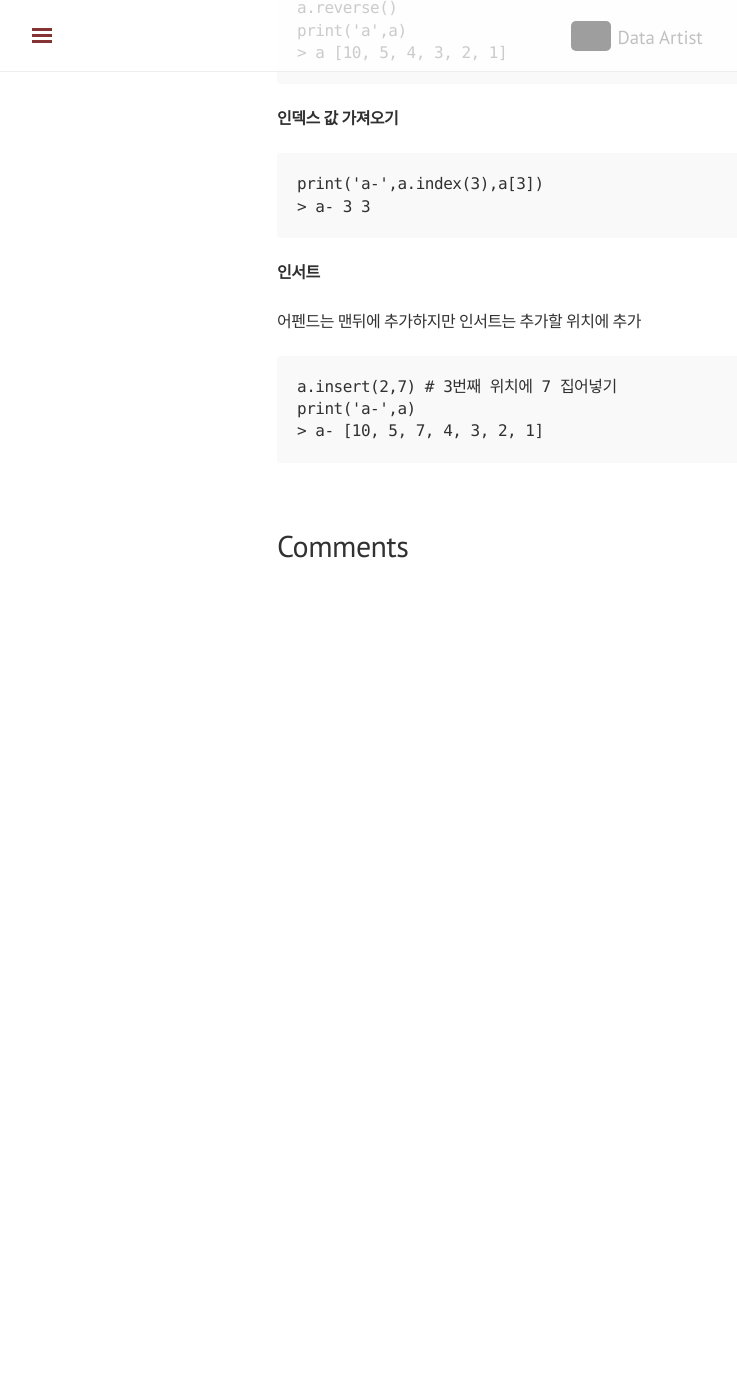
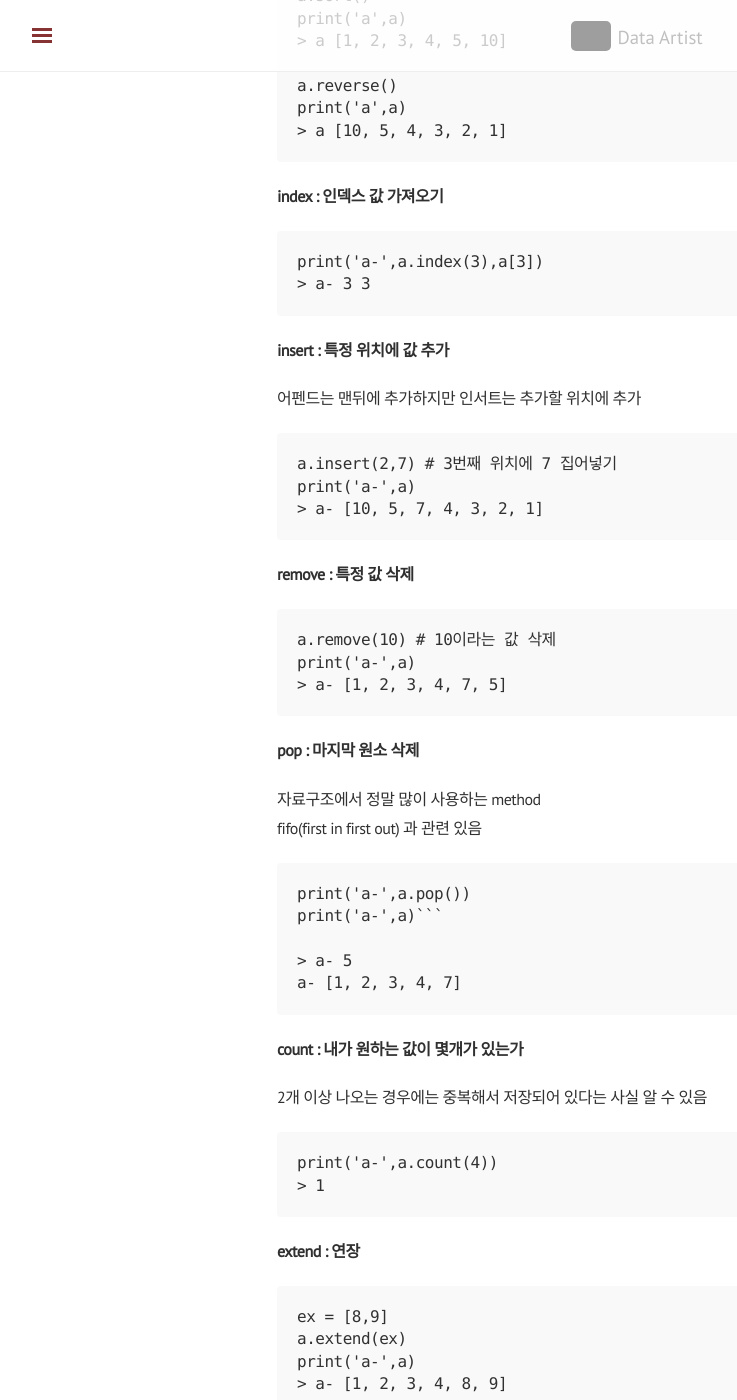
Before and after one commit to shanny924/shanny924.github.io, a Jekyll site: the page built from _posts/2020-03-27-python#4.md, in a window 1280 px wide and 1400 px high, scrolled down 3157 px. Shown: the whole window, without its empty margins (3-740 px from the left). Built offline with Jekyll 4.4.1, drawn with Linux system fonts in a browser that asks for light colours; nearby versions of some CDN libraries; comment, search, counter and statistics services are not loaded; before the commit the page ends 3731 px from its top, so only the background shows below that; some of the changed text lies outside the part shown; grey boxes are pictures that could not be loaded.

Commit message:
Update 2020-03-27-python#4.md

````diff
--- a/_posts/2020-03-27-python#4.md
+++ b/_posts/2020-03-27-python#4.md
@@ -106,7 +106,9 @@ print('c- ', c)
 > c-  [4, 85]
 ```
 
-**제거**
+**del : 제거**
+
+내가 원하는 인덱스 값을 제거함
 
 ```
 del c[2]
@@ -131,7 +133,7 @@ print('a',a)
 > a [10, 5, 4, 3, 2, 1]
 ```
 
-**인덱스 값 가져오기**
+**index : 인덱스 값 가져오기**
 
 ```
 print('a-',a.index(3),a[3])
@@ -139,7 +141,7 @@ print('a-',a.index(3),a[3])
 ```
 
 
-**인서트**
+**insert : 특정 위치에 값 추가**
 
 어펜드는 맨뒤에 추가하지만 인서트는 추가할 위치에 추가
 
@@ -148,3 +150,72 @@ a.insert(2,7) # 3번째 위치에 7 집어넣기
 print('a-',a)
 > a- [10, 5, 7, 4, 3, 2, 1]
 ```
+
+**remove : 특정 값 삭제**
+
+```
+a.remove(10) # 10이라는 값 삭제
+print('a-',a)
+> a- [1, 2, 3, 4, 7, 5]
+```
+
+**pop : 마지막 원소 삭제**
+
+자료구조에서 정말 많이 사용하는 method
+fifo(first in first out) 과 관련 있음
+
+```
+print('a-',a.pop())
+print('a-',a)```
+
+> a- 5
+a- [1, 2, 3, 4, 7]
+```
+
+
+**count : 내가 원하는 값이 몇개가 있는가**
+
+2개 이상 나오는 경우에는 중복해서 저장되어 있다는 사실 알 수 있음
+
+```
+print('a-',a.count(4))
+> 1
+```
+
+**extend : 연장**
+
+```
+ex = [8,9]
+a.extend(ex)
+print('a-',a)
+> a- [1, 2, 3, 4, 8, 9]
+```
+
+
+
+### 삭제 함수 정리
+
+* remove : 특정 값 삭제 (가장 많이 씀)
+
+* pop : 맨 끝 값 삭제 (알고리즘)
+
+* del : 특정 인덱스 삭제 (인덱스를 확실히 알 경우)
+
+
+
+### 반복문 활용
+
+
+```
+while a:
+    data = a.pop() # 끝부분에서부터 출력
+    print(data)
+> 9
+8
+4
+3
+2
+1
+```
+
+# 튜플
````
Also changed, not shown: other parts of _posts/2020-03-27-python#4.md (+1 -1 lines).
